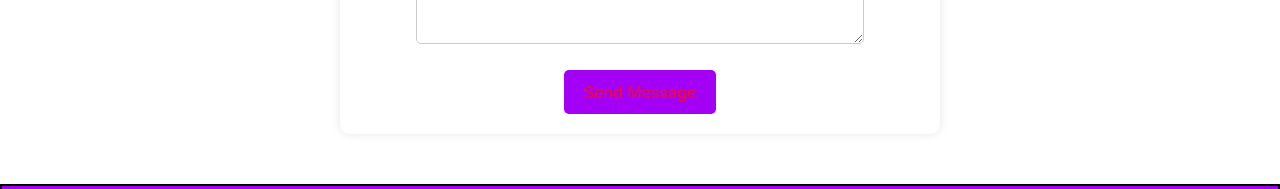
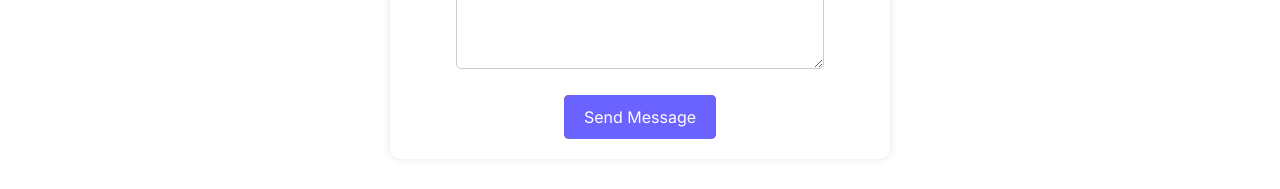
Before and after one commit to gaureshpai/ShreepathiPortfolio, a Next.js app: page / in a window 1280 px wide. Shown: the part 2255-2444 px from the top of the page. Built offline with nearby package versions, Linux system fonts and the light colour scheme.

Commit message:
media view draft 1 done

```diff
--- a/components/Certificates.tsx
+++ b/components/Certificates.tsx
@@ -16,7 +16,6 @@ const Certificates = () => {
       provider: 'Infosys Springboard',
       date: 'Date of completion'
     },
-    // Add more certificates as needed
   ];
 
   return (
--- a/public/styles/About.css
+++ b/public/styles/About.css
@@ -22,18 +22,18 @@
   }
 }
 .about-container {
-  background-color: #f9f9f9;
   padding: 2rem;
   border-radius: 10px;
   box-shadow: 0 4px 6px rgba(0, 0, 0, 0.1);
   justify-content: center;
   text-align: center;
+  margin-top: 2%;
 }
 
 .section-title {
   font-size: 1.5rem;
   font-weight: bold;
-  color: #333;
+  color: var(--primary-color);
   margin-bottom: 1rem;
 }
 
--- a/public/styles/Certificates.css
+++ b/public/styles/Certificates.css
@@ -25,7 +25,6 @@
 .certificates-container {
   padding: 2rem;
   border-radius: 10px;
-  box-shadow: 0 4px 6px rgba(0, 0, 0, 0.1);
   margin: 0 80px;
   display: grid;
 }
@@ -70,7 +69,6 @@
   gap: 2rem;
 }
 
-/* Responsive utilities */
 @media (max-width: 640px) {
   .certs {
     grid-template-columns: 1fr;
--- a/public/styles/Contact.css
+++ b/public/styles/Contact.css
@@ -1,9 +1,8 @@
 .contact-container {
-  max-width: 600px;
+  max-width: 500px;
   margin: 50px auto;
   padding: 20px;
   text-align: center;
-  background-color: var(--background-end-color);
   border-radius: 10px;
   box-shadow: 0 0 10px rgba(0, 0, 0, 0.1);
 }
@@ -40,13 +39,15 @@ textarea {
 }
 
 .submit-container {
-  width: 80%;
+  background-color: red;
+  border-radius: 5px;
+  color: white;
 }
 
 button {
   padding: 10px 20px;
-  background-color: var(--primary-color);
-  color: #ff0d0d;
+  background-color: #6b63ff;
+  color: #fff;
   border: none;
   border-radius: 5px;
   cursor: pointer;
@@ -54,8 +55,9 @@ button {
 }
 
 button:hover {
-  background-color: var(--hover-color);
+  background-color: #9561e2;
 }
+
 
 .title{
   font-size: 1.5rem;
--- a/public/styles/Education.css
+++ b/public/styles/Education.css
@@ -76,7 +76,6 @@
   opacity: 0.7;
 }
 
-/* Responsive utilities */
 @media (max-width: 640px) {
   .card {
     max-width: 100%;
--- a/public/styles/Navbar.css
+++ b/public/styles/Navbar.css
@@ -92,7 +92,6 @@
   @apply w-10 h-10;
 }
 
-/* Responsive utilities */
 @media (min-width: 340px) {
   .navbar {
     @apply flex justify-between items-center;
--- a/public/styles/Skills.css
+++ b/public/styles/Skills.css
@@ -13,10 +13,8 @@
 }
 
 .skills-container {
-  background-color: #f9f9f9;
   padding: 2rem;
   border-radius: 10px;
-  box-shadow: 0 4px 6px rgba(0, 0, 0, 0.1);
   margin: 0 80px;
 }
 
@@ -66,7 +64,6 @@
   margin-bottom: 0.5rem;
 }
 
-/* Responsive utilities */
 @media (max-width: 640px) {
   .skills-container {
     margin: 0 20px;
```
